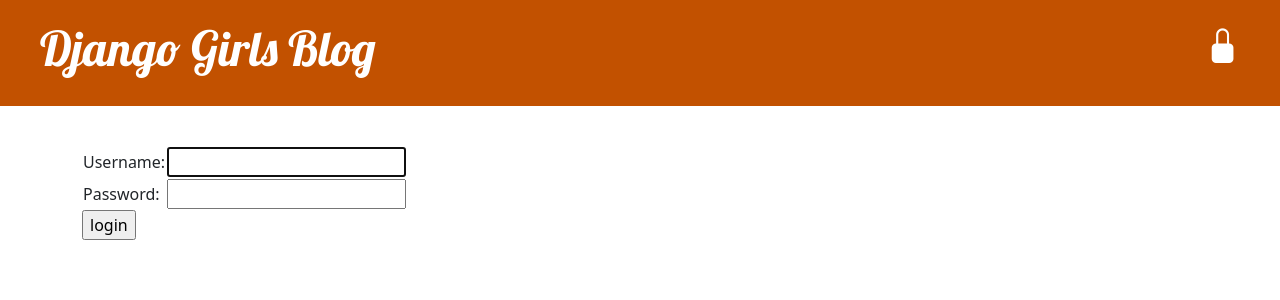
After one commit to coburnGrant/mysite, a Django app: page /accounts/login/?next=/drafts/ in a window 1280 px wide. The commit adds this page. Shown: the top 300 px of the page. Run offline with Django 5.2, Linux system fonts and the light colour scheme.

Commit message:
Added post drafts, post publishing, and removing

```diff
--- a/blog/templates/blog/base.html
+++ b/blog/templates/blog/base.html
@@ -6,30 +6,40 @@
     <title>Django Girls blog</title>
     <link href="https://cdn.jsdelivr.net/npm/bootstrap@5.3.5/dist/css/bootstrap.min.css" rel="stylesheet"
         integrity="sha384-SgOJa3DmI69IUzQ2PVdRZhwQ+dy64/BUtbMJw1MZ8t5HZApcHrRKUc4W0kG879m7" crossorigin="anonymous">
+    <link rel="stylesheet" href="https://cdn.jsdelivr.net/npm/bootstrap-icons@1.11.3/font/bootstrap-icons.min.css">
     <link rel="stylesheet" href="https://fonts.googleapis.com/css?family=Lobster&subset=latin,latin-ext">
     <link rel="stylesheet" href="{% static 'css/blog.css' %}">
 </head>
 
 <body>
-    <header class="page-header">
-        <div class="container">
+    <div class="page-header">
         {% if user.is_authenticated %}
         <a href="{% url 'post_new' %}" class="top-menu">
-                    {% include './icons/file-earmark-plus.svg' %}
+            <i class="bi bi-plus-circle-fill"></i>
+        </a>
+        <a href="{% url 'post_draft_list' %}" class="top-menu">
+            <i class="bi bi-pencil-square"></i>
+        </a>
+        <p class="top-menu">
+            Hello {{ user.username }}
+            <small><a href="{% url 'logout' %}">Logout</a></small>
+        </p>
+        {% else %}
+        <a href="{% url 'login' %}" class="top-menu">
+            <i class="bi bi-lock-fill"></i>
         </a>
         {% endif %}
         <h1><a href="/">Django Girls Blog</a></h1>
     </div>
-    </header>
 
-    <main class="container">
+    <div class="content container">
         <div class="row">
-            <div class="col">
+            <div class="col-md-8">
                 {% block content %}
                 {% endblock %}
             </div>
         </div>
-    </main>
+    </div>
 </body>
 
 <footer>
--- /dev/null
+++ b/blog/templates/registration/login.html
@@ -0,0 +1,24 @@
+{% extends "blog/base.html" %}
+
+{% block content %}
+    {% if form.errors %}
+        <p>Your username and password didn't match. Please try again.</p>
+    {% endif %}
+
+    <form method="post" action="{% url 'login' %}">
+    {% csrf_token %}
+        <table>
+        <tr>
+            <td>{{ form.username.label_tag }}</td>
+            <td>{{ form.username }}</td>
+        </tr>
+        <tr>
+            <td>{{ form.password.label_tag }}</td>
+            <td>{{ form.password }}</td>
+        </tr>
+        </table>
+
+        <input type="submit" value="login" />
+        <input type="hidden" name="next" value="{{ next }}" />
+    </form>
+{% endblock %}
--- a/blog/urls.py
+++ b/blog/urls.py
@@ -3,7 +3,10 @@
 
 urlpatterns = [
     path('', views.post_list, name='post_list'),
+    path('post/new/', views.post_new, name='post_new'),
     path('post/<int:pk>/', views.post_detail, name='post_detail'),
-    path('post/new/', views.post_new, name='post_new'),
     path('post/<int:pk>/edit/', views.post_edit, name='post_edit'),
+    path('post/<int:pk>/publish/', views.post_publish, name='post_publish'),
+    path('post/<int:pk>/remove/', views.post_remove, name='post_remove'),
+    path('drafts/', views.post_draft_list, name='post_draft_list'),
 ]
--- a/mysite/settings.py
+++ b/mysite/settings.py
@@ -122,3 +122,5 @@
 # https://docs.djangoproject.com/en/5.2/ref/settings/#default-auto-field
 
 DEFAULT_AUTO_FIELD = "django.db.models.BigAutoField"
+
+LOGIN_REDIRECT_URL = '/'
--- a/mysite/urls.py
+++ b/mysite/urls.py
@@ -1,7 +1,11 @@
+from django.urls import path, include
 from django.contrib import admin
-from django.urls import path, include
+
+from django.contrib.auth import views
 
 urlpatterns = [
-    path("admin/", admin.site.urls),
+    path('admin/', admin.site.urls),
+    path('accounts/login/', views.LoginView.as_view(), name='login'),
+    path('accounts/logout/', views.LogoutView.as_view(next_page='/'), name='logout'),
     path('', include('blog.urls')),
 ]
```
Also changed, not shown: blog/templates/blog/post_detail.html (+12 -3 lines), blog/templates/blog/post_draft_list.html (added, +11 -0 lines), blog/views.py (+21 -2 lines). Lines whose indentation alone changed are shown as unchanged.
